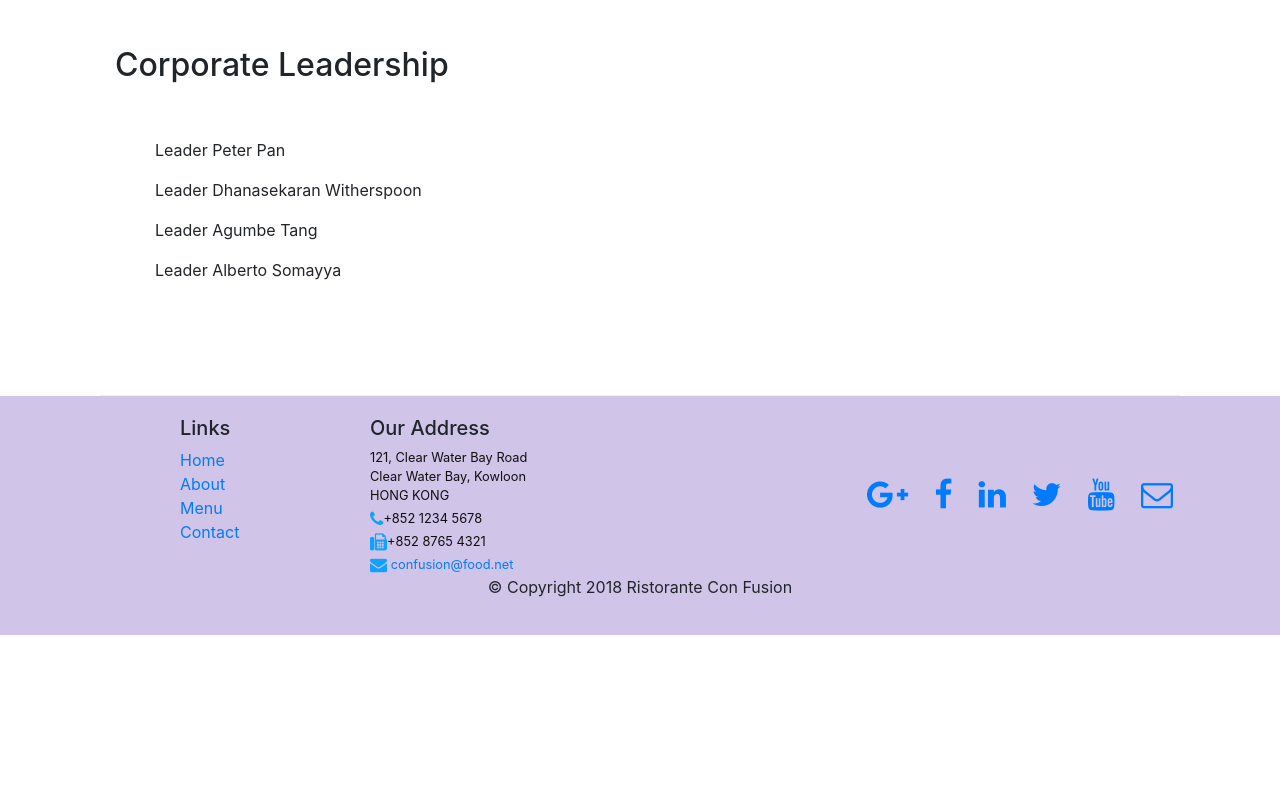
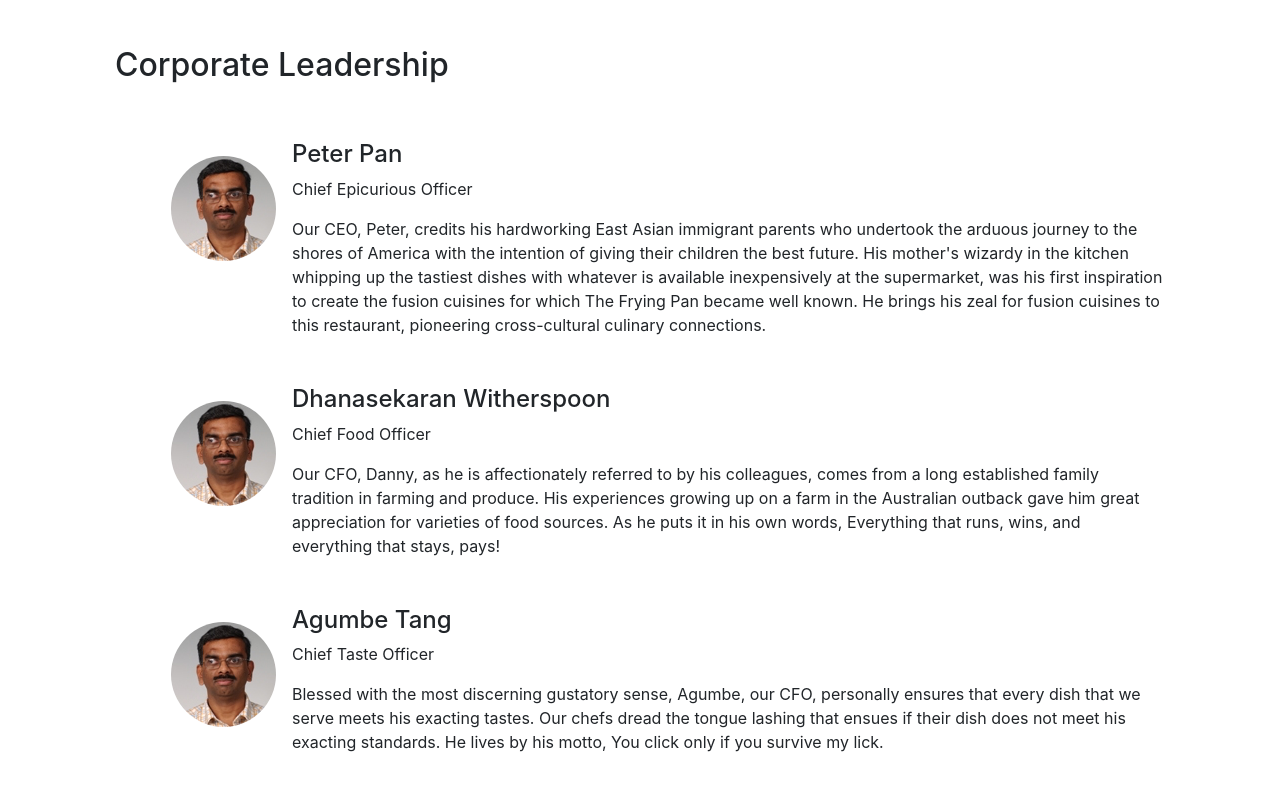
Before and after one commit to Leomv55/confusion-de-ristorante-React, a React (Create React App) app: page /aboutus in a window 1280 px wide. Shown: the part 960-1760 px from the top of the page. Before the commit the page ends 1595 px from the top, so only its background shows below. Built offline with nearby package versions, Linux system fonts and the light colour scheme.

Commit message:
finished Assignment2

```diff
--- a/src/components/AboutComponent.js
+++ b/src/components/AboutComponent.js
@@ -4,11 +4,6 @@ import { Link } from 'react-router-dom';
 
 function About(props) {
 
-    const leaders = props.leaders.map((leader) => {
-        return (
-            <p>Leader {leader.name}</p>
-        );
-    });
 
     return(
         <div className="container">
@@ -66,12 +61,36 @@ function About(props) {
                 </div>
                 <div className="col-12">
                     <Media list>
-                        {leaders}
+                        <RenderLeaderList leaderlist={props.leaders}/>
                     </Media>
                 </div>
             </div>
         </div>
     );
 }
+function RenderLeaderList({leaderlist}) {
+    const leaderArray=leaderlist.map((leader)=>{
+        return(
+            <RenderLeader leadern={leader}/>
+        );
+    });
+    return leaderArray;
+}
+function RenderLeader({leadern}) {
+    return (
+        <Media className="mt-5">
+            <Media left top href="#" className="p-3" >
+                <Media object src={leadern.image} alt="Generic placeholder image" className="rounded-circle" />
+            </Media>
+            <Media body>
+                <Media heading>
+                    {leadern.name}
+                </Media>
+                <p>{leadern.designation}</p>
+                {leadern.description}
+            </Media>
+        </Media>
+    );
+}
 
 export default About;
```
